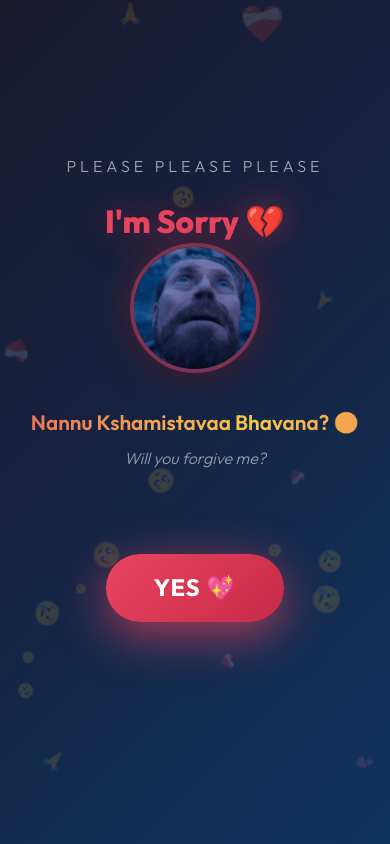
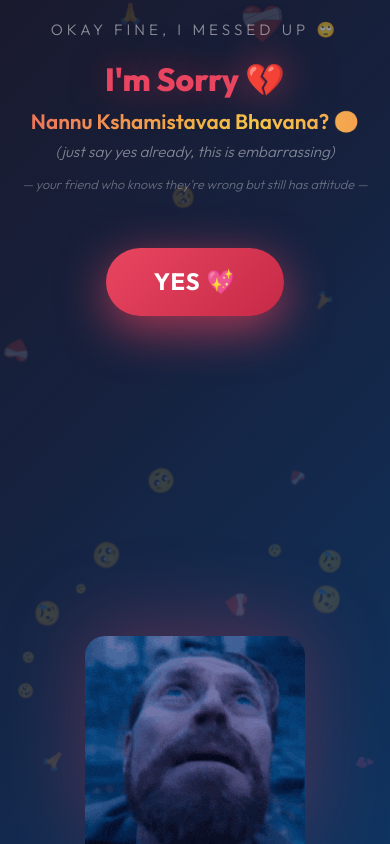
Before and after one commit to hkphimanshukumar321/apology, a plain HTML site: page index.html in a window 390 px wide. Drawn offline with Linux system fonts and the light colour scheme.

Commit message:
redesigned: sarcastic friend tone, dafoe peeking from bottom

```diff
--- a/index.html
+++ b/index.html
@@ -16,9 +16,11 @@
             font-family: 'Outfit', sans-serif;
             min-height: 100vh;
             display: flex;
-            justify-content: center;
+            flex-direction: column;
+            justify-content: flex-start;
             align-items: center;
-            overflow: hidden;
+            overflow-x: hidden;
+            overflow-y: hidden;
             transition: background 1s ease;
         }
 
@@ -76,6 +78,7 @@
             max-width: 650px;
             padding: 20px;
             z-index: 10;
+            flex-shrink: 0;
         }
 
         /* ── Apology Page ────────────────────────────── */
@@ -119,12 +122,12 @@
         }
 
         .subtitle {
-            color: rgba(255, 255, 255, 0.6);
-            font-size: 1rem;
+            color: rgba(255, 255, 255, 0.5);
+            font-size: 0.95rem;
             font-weight: 300;
             letter-spacing: 4px;
             text-transform: uppercase;
-            margin-bottom: 25px;
+            margin-bottom: 20px;
         }
 
         /* ── Question text ───────────────────────────── */
@@ -132,7 +135,7 @@
             color: #fff;
             font-size: 2.2rem;
             font-weight: 600;
-            margin-bottom: 10px;
+            margin-bottom: 6px;
             line-height: 1.4;
             background: linear-gradient(90deg, #f7c948, #e94560, #f7c948);
             background-size: 200% auto;
@@ -149,34 +152,25 @@
         }
 
         .question-sub {
-            color: rgba(255, 255, 255, 0.55);
-            font-size: 1rem;
+            color: rgba(255, 255, 255, 0.45);
+            font-size: 0.95rem;
             font-weight: 300;
-            margin-bottom: 20px;
+            margin-bottom: 15px;
             font-style: italic;
         }
 
-        /* ── GIF on apology page ─────────────────────── */
-        .apology-gif {
-            width: 220px;
-            height: 220px;
-            border-radius: 50%;
-            object-fit: cover;
-            border: 4px solid rgba(233, 69, 96, 0.5);
-            box-shadow: 0 0 40px rgba(233, 69, 96, 0.3), 0 10px 40px rgba(0, 0, 0, 0.4);
-            margin-bottom: 25px;
-            animation: gifFloat 4s ease-in-out infinite;
-        }
-
-        @keyframes gifFloat {
-            0%, 100% { transform: translateY(0) rotate(-2deg); }
-            50% { transform: translateY(-12px) rotate(2deg); }
+        .sarcastic-note {
+            color: rgba(255, 255, 255, 0.35);
+            font-size: 0.8rem;
+            font-weight: 300;
+            margin-bottom: 10px;
+            font-style: italic;
         }
 
         /* ── Buttons container ───────────────────────── */
         .buttons-container {
             position: relative;
-            height: 200px;
+            height: 160px;
             display: flex;
             justify-content: center;
             align-items: center;
@@ -232,6 +226,34 @@
             background: linear-gradient(135deg, #4a4a6c, #3a3a5c);
         }
 
+        /* ── Willem Dafoe GIF — peeking from bottom ──── */
+        .dafoe-container {
+            position: fixed;
+            bottom: 0;
+            left: 50%;
+            transform: translateX(-50%);
+            z-index: 5;
+            pointer-events: none;
+            animation: dafoeRise 1.5s ease-out forwards;
+        }
+
+        @keyframes dafoeRise {
+            from {
+                transform: translateX(-50%) translateY(60%);
+            }
+            to {
+                transform: translateX(-50%) translateY(0%);
+            }
+        }
+
+        .dafoe-gif {
+            width: 380px;
+            max-width: 80vw;
+            display: block;
+            border-radius: 20px 20px 0 0;
+            filter: drop-shadow(0 -10px 40px rgba(233, 69, 96, 0.3));
+        }
+
         /* ── Forgiven Page ───────────────────────────── */
         .forgiven-title {
             font-size: 3rem;
@@ -242,7 +264,7 @@
         }
 
         .forgiven-subtitle {
-            font-size: 1.6rem;
+            font-size: 1.4rem;
             font-weight: 300;
             color: rgba(255, 255, 255, 0.85);
             margin-bottom: 25px;
@@ -264,11 +286,11 @@
         }
 
         .forgiven-message {
-            font-size: 1.3rem;
-            color: rgba(255, 255, 255, 0.9);
+            font-size: 1.15rem;
+            color: rgba(255, 255, 255, 0.85);
             line-height: 1.6;
             max-width: 500px;
-            margin: 0 auto 20px;
+            margin: 0 auto 15px;
         }
 
         .youre-great {
@@ -281,6 +303,13 @@
             background-clip: text;
             animation: shimmerText 2s linear infinite;
             margin-top: 10px;
+        }
+
+        .sarcastic-footer {
+            color: rgba(255, 255, 255, 0.4);
+            font-size: 0.8rem;
+            font-style: italic;
+            margin-top: 15px;
         }
 
         /* ── Confetti ────────────────────────────────── */
@@ -322,7 +351,7 @@
             .question { font-size: 1.6rem; }
             .btn-yes { font-size: 1.4rem; padding: 18px 45px; }
             .btn-no { font-size: 0.9rem; padding: 12px 28px; }
-            .apology-gif { width: 160px; height: 160px; }
+            .dafoe-gif { width: 280px; }
             .forgiven-title { font-size: 2.2rem; }
             .youre-great { font-size: 1.8rem; }
         }
@@ -330,7 +359,7 @@
         @media (max-width: 400px) {
             .sorry-title { font-size: 2rem; }
             .question { font-size: 1.3rem; }
-            .apology-gif { width: 130px; height: 130px; }
+            .dafoe-gif { width: 220px; }
         }
     </style>
 </head>
@@ -343,13 +372,12 @@
 
         <!-- ══════ PAGE 1: APOLOGY ══════ -->
         <div id="apologyPage">
-            <p class="subtitle">please please please</p>
+            <p class="subtitle">okay fine, i messed up 🙄</p>
             <h1 class="sorry-title">I'm Sorry 💔</h1>
 
-            <img src="willem-dafoe.gif" alt="Sorry face" class="apology-gif" id="sorryGif">
-
             <p class="question">Nannu Kshamistavaa Bhavana? 🥺</p>
-            <p class="question-sub">Will you forgive me?</p>
+            <p class="question-sub">(just say yes already, this is embarrassing)</p>
+            <p class="sarcastic-note">— your friend who knows they're wrong but still has attitude —</p>
 
             <div class="buttons-container" id="btnContainer">
                 <button class="btn btn-yes" id="yesBtn" onclick="forgiven()">YES 💖</button>
@@ -359,18 +387,27 @@
 
         <!-- ══════ PAGE 2: FORGIVEN ══════ -->
         <div id="forgivenPage">
-            <h1 class="forgiven-title">🎉 Thank You for Forgiving Me! 🎉</h1>
-            <p class="forgiven-subtitle">I promise I'll be better 💕</p>
+            <h1 class="forgiven-title">🎉 Finally! Took You Long Enough! 🎉</h1>
+            <p class="forgiven-subtitle">Thank you for forgiving me, even though you had no other option 😌</p>
 
             <img src="thank-you-crying-sad-meme-r2bd6c28dn4bt32k.gif" alt="Thank you crying meme" class="thankyou-gif">
 
             <p class="forgiven-message">
-                I really don't deserve you, but I'm so grateful you gave me another chance. 🥹
+                Okay but for real — thanks for putting up with my nonsense. You're stuck with me whether you like it or not 😤💕
             </p>
 
             <p class="youre-great">YOU'RE GREAT! 🌟</p>
+
+            <p class="sarcastic-footer">
+                (don't let this go to your head though)
+            </p>
         </div>
 
+    </div>
+
+    <!-- Willem Dafoe peeking from the bottom -->
+    <div class="dafoe-container" id="dafoeContainer">
+        <img src="willem-dafoe.gif" alt="Willem Dafoe looking up" class="dafoe-gif">
     </div>
 
     <script>
@@ -402,7 +439,8 @@
         const noMessages = [
             "NO 😤", "Nope!", "Nah 🙅", "Try again!", "Can't click me! 😜",
             "Haha!", "Too slow!", "Never! 😈", "Keep trying!", "Almost! 🤭",
-            "Come on...", "So close!", "Not today!", "Think again!", "Really? 🤨"
+            "Seriously? 💀", "So close!", "Not today!", "Lol no!", "Really? 🤨",
+            "Just click YES 🙄"
         ];
 
         function moveNoButton() {
@@ -460,6 +498,9 @@
 
             // Transition after short delay
             setTimeout(() => {
+                // Hide dafoe
+                document.getElementById('dafoeContainer').style.display = 'none';
+
                 document.getElementById('apologyPage').style.display = 'none';
                 document.getElementById('forgivenPage').style.display = 'block';
                 document.body.classList.remove('page-apology');
@@ -496,11 +537,6 @@
                 }, i * 25);
             }
         }
-
-        // ── Close modal on outside click (not needed now but keeping pattern) ──
-        window.onclick = function(event) {
-            // No modal to close in this version
-        }
     </script>
 </body>
 </html>
```
